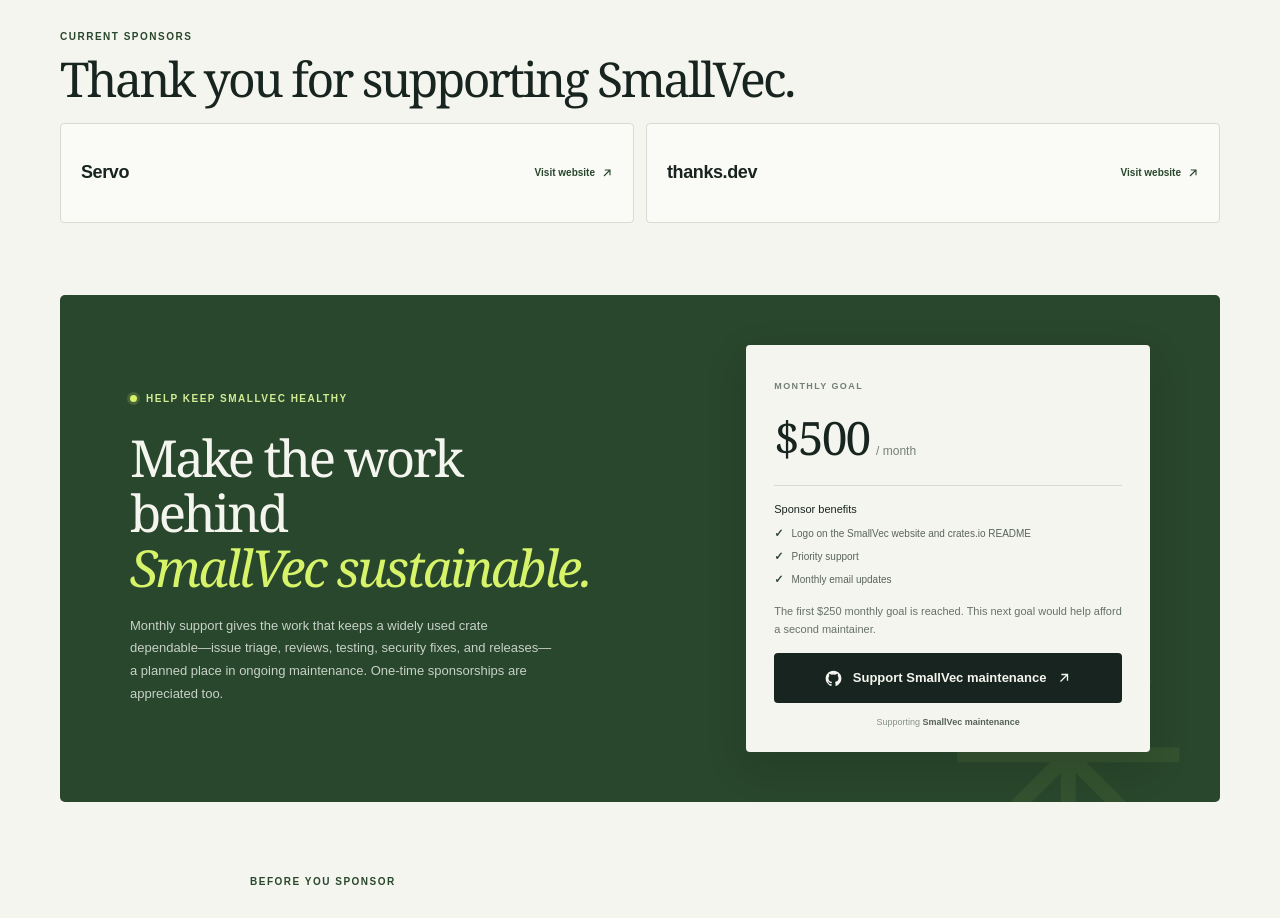
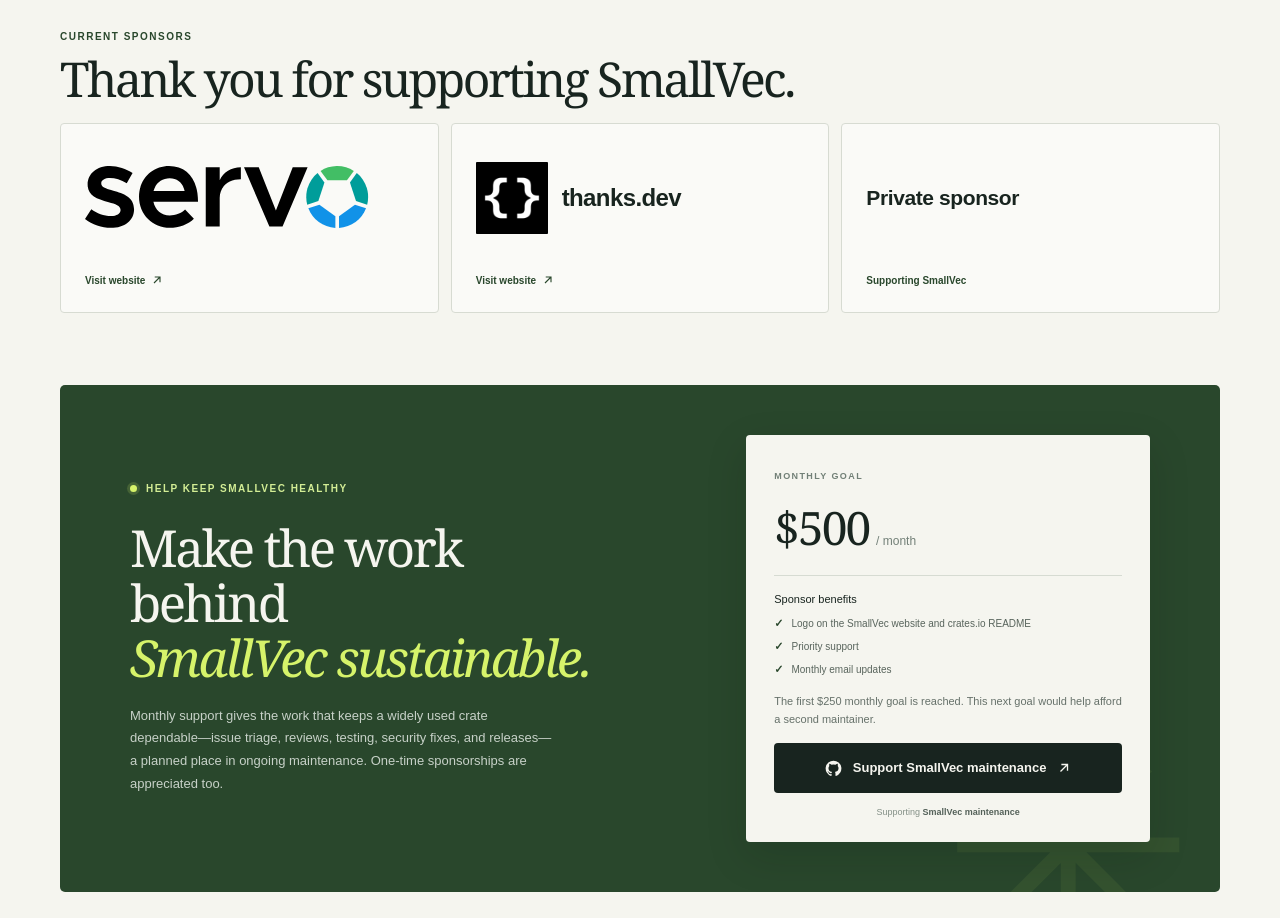
Before and after one commit to smallvec/smallvec.rs, a Next.js app: page / in a window 1280 px wide. Shown: the part 4640-5558 px from the top of the page. Built offline with nearby package versions, Linux system fonts and the light colour scheme.

Commit message:
feat: sponsors

```diff
--- a/app/globals.css
+++ b/app/globals.css
@@ -423,10 +423,14 @@ h1 em, h2 em {
 .project-sponsors-heading { margin-bottom: 18px; }
 .project-sponsors-heading .eyebrow { margin-bottom: 10px; }
 .project-sponsors-heading h2 { margin: 0; font-size: clamp(36px, 4vw, 48px); line-height: 1.05; }
-.project-sponsors-grid { display: grid; grid-template-columns: repeat(2, minmax(0, 1fr)); gap: 12px; }
-.project-sponsor-card { min-height: 100px; display: flex; align-items: center; justify-content: space-between; gap: 16px; padding: 20px; border: 1px solid var(--line); border-radius: 4px; background: rgba(255, 255, 255, .5); text-decoration: none; transition: border-color .18s ease, background .18s ease; }
+.project-sponsors-grid { display: grid; grid-template-columns: repeat(3, minmax(0, 1fr)); gap: 12px; }
+.project-sponsor-card { min-height: 190px; display: flex; flex-direction: column; align-items: flex-start; justify-content: space-between; gap: 18px; padding: 24px; border: 1px solid var(--line); border-radius: 4px; background: rgba(255, 255, 255, .5); text-decoration: none; transition: border-color .18s ease, background .18s ease; }
 .project-sponsor-card:hover { border-color: #9dad87; background: rgba(255, 255, 255, .8); }
-.project-sponsor-card strong { font-size: 18px; letter-spacing: -.4px; }
+.project-sponsor-brand { width: 100%; min-height: 100px; display: flex; align-items: center; gap: 14px; }
+.project-sponsor-brand img { display: block; max-width: 100%; height: auto; object-fit: contain; }
+.project-sponsor-brand-thanks img { width: 72px; height: 72px; flex: 0 0 auto; }
+.project-sponsor-brand strong { font-size: 24px; letter-spacing: -.6px; }
+.project-sponsor-brand-private strong { font-size: 21px; letter-spacing: -.4px; }
 .project-sponsor-card span { display: inline-flex; align-items: center; gap: 6px; color: var(--green-dark); font-size: 10px; font-weight: 700; }
 .project-sponsor-card svg { width: 12px; height: 12px; }
 
@@ -590,7 +594,7 @@ h1 em, h2 em {
 
   .project-sponsors-section { padding-top: 48px; }
   .project-sponsors-grid { grid-template-columns: 1fr; gap: 8px; }
-  .project-sponsor-card { min-height: 76px; padding: 15px; }
+  .project-sponsor-card { min-height: 150px; padding: 20px; }
 
   .funding-section { padding-top: 52px; padding-bottom: 52px; }
   .funding-card { grid-template-columns: 1fr; gap: 27px; padding: 31px 25px 24px; }
--- a/app/page.tsx
+++ b/app/page.tsx
@@ -432,13 +432,24 @@ export default function Home() {
           </div>
           <div className="project-sponsors-grid">
             <a className="project-sponsor-card" href="https://servo.org/" target="_blank" rel="noreferrer">
-              <strong>Servo</strong>
+              <div className="project-sponsor-brand">
+                <Image src="/servo-logo.svg" alt="Servo" width={284} height={63} />
+              </div>
               <span>Visit website <ArrowUpRight /></span>
             </a>
             <a className="project-sponsor-card" href="https://thanks.dev/" target="_blank" rel="noreferrer">
-              <strong>thanks.dev</strong>
+              <div className="project-sponsor-brand project-sponsor-brand-thanks">
+                <Image src="/thanks-dev-icon.png" alt="" width={72} height={72} />
+                <strong>thanks.dev</strong>
+              </div>
               <span>Visit website <ArrowUpRight /></span>
             </a>
+            <div className="project-sponsor-card">
+              <div className="project-sponsor-brand project-sponsor-brand-private">
+                <strong>Private sponsor</strong>
+              </div>
+              <span>Supporting SmallVec</span>
+            </div>
           </div>
         </section>
 
```
Also changed, not shown: public/servo-logo.svg (added), public/thanks-dev-icon.png (added).
